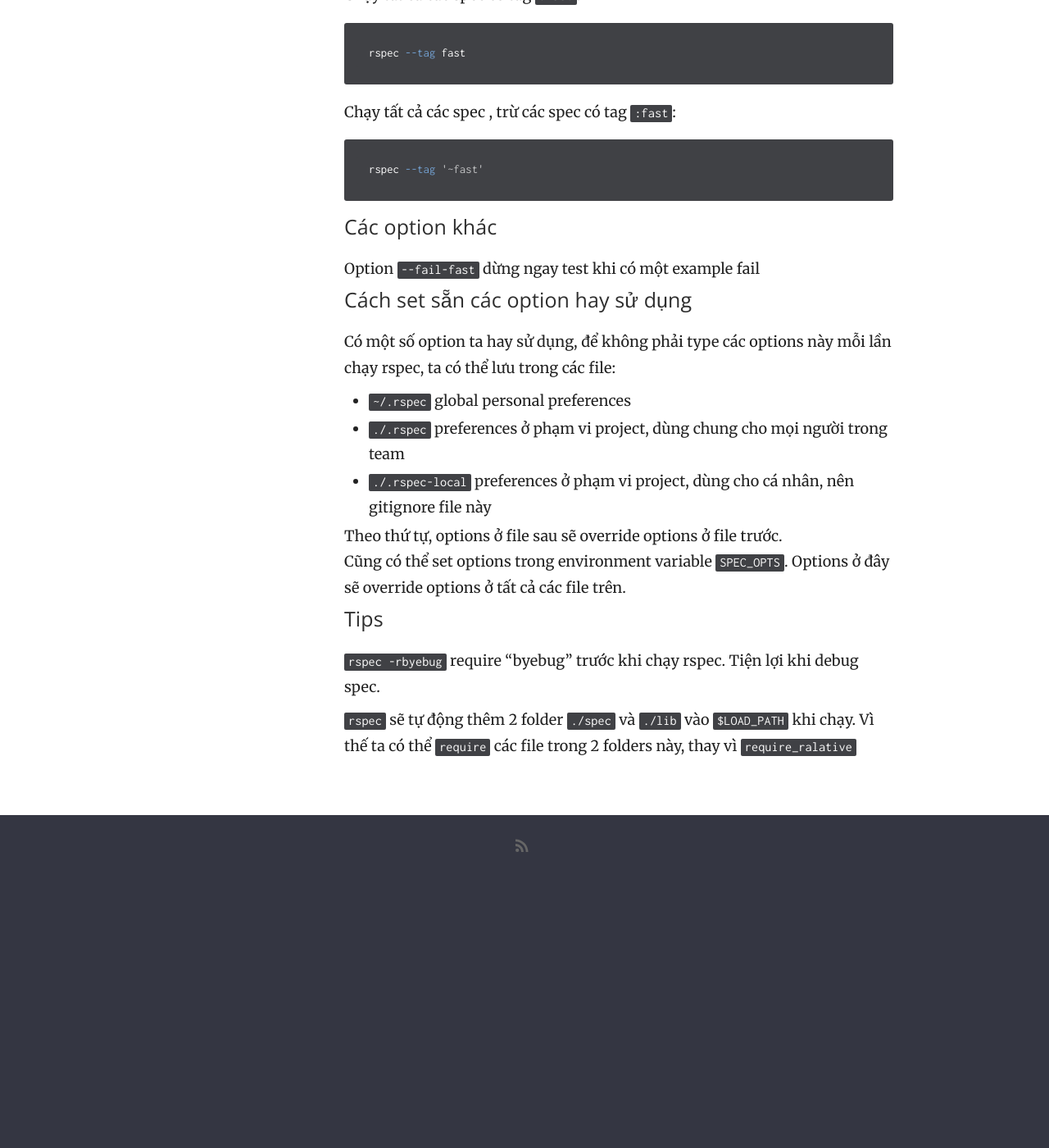
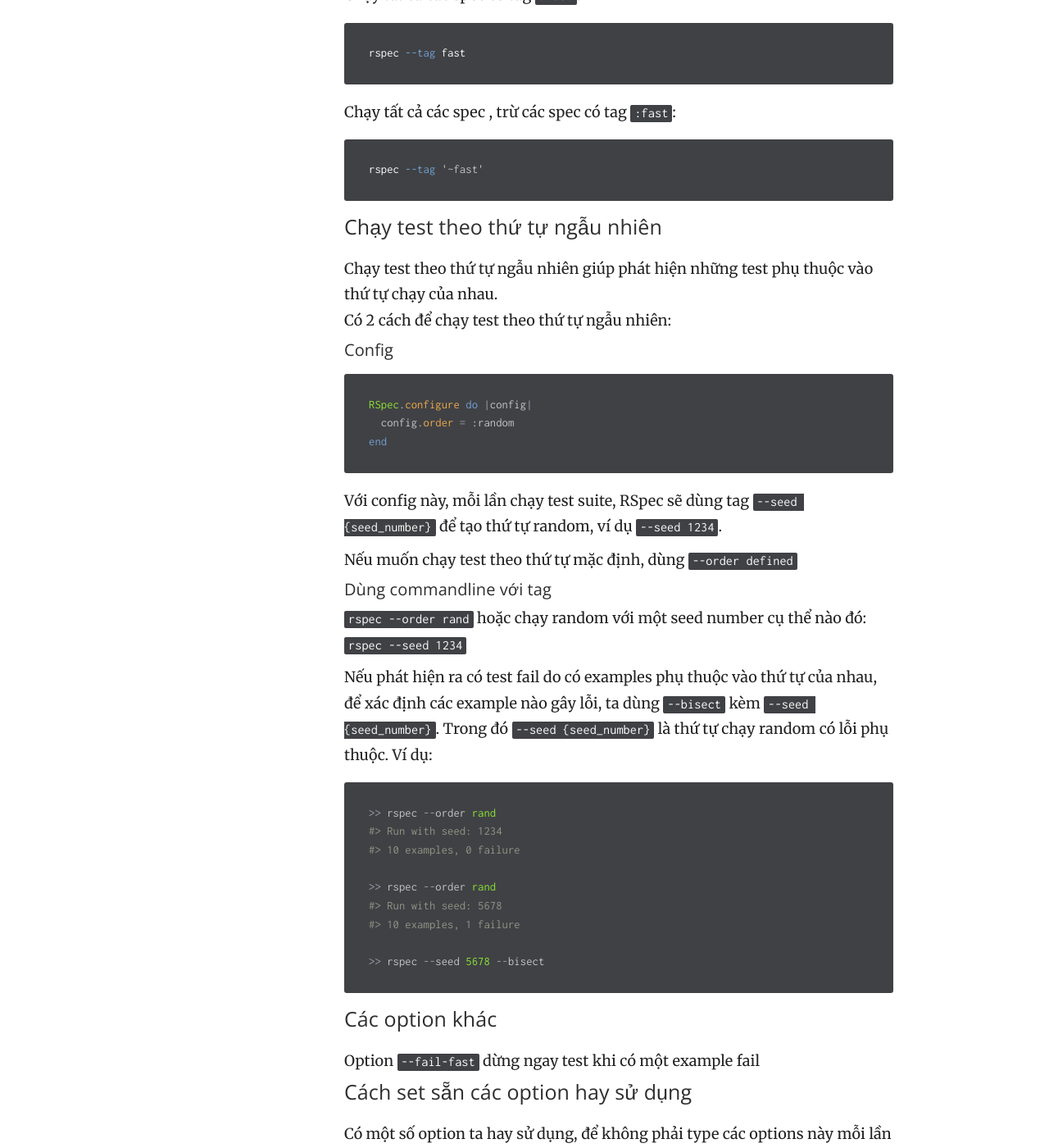
Before and after one commit to 52/nghich, a Jekyll site: the page built from _posts/2018-06-01-run-rspec-command.md, in a window 1280 px wide and 1400 px high, scrolled down 2575 px. Shown: the whole window at 82% size. Built offline with Jekyll 4.4.1, drawn with Linux system fonts in a browser that asks for light colours; nearby versions of some CDN libraries; before the commit the page ends 3659 px from its top, so only the background shows below that.

Commit message:
Edit: Run RSpec command

````diff
--- a/_posts/2018-06-01-run-rspec-command.md
+++ b/_posts/2018-06-01-run-rspec-command.md
@@ -97,6 +97,37 @@ Chạy tất cả các spec , trừ các spec có tag `:fast`:
 rspec --tag '~fast'
 ```
 
+#### Chạy test theo thứ tự ngẫu nhiên
+Chạy test theo thứ tự ngẫu nhiên giúp phát hiện những test phụ thuộc vào thứ tự chạy của nhau.
+Có 2 cách để chạy test theo thứ tự ngẫu nhiên:
+
+##### Config
+```ruby
+RSpec.configure do |config|
+  config.order = :random
+end
+```
+Với config này, mỗi lần chạy test suite, RSpec sẽ dùng tag `--seed {seed_number}` để tạo thứ tự random, ví dụ `--seed 1234`.
+
+Nếu muốn chạy test theo thứ tự mặc định, dùng `--order defined`
+
+##### Dùng commandline với tag
+`rspec --order rand` hoặc chạy random với một seed number cụ thể nào đó: `rspec --seed 1234`
+
+
+Nếu phát hiện ra có test fail do có examples phụ thuộc vào thứ tự của nhau, để xác định các example nào gây lỗi, ta dùng `--bisect` kèm `--seed {seed_number}`. Trong đó `--seed {seed_number}` là thứ tự chạy random có lỗi phụ thuộc. Ví dụ:
+```ruby
+>> rspec --order rand
+#> Run with seed: 1234
+#> 10 examples, 0 failure
+
+>> rspec --order rand
+#> Run with seed: 5678
+#> 10 examples, 1 failure
+
+>> rspec --seed 5678 --bisect
+```
+
 #### Các option khác
 
 Option `--fail-fast` dừng ngay test khi có một example fail
````
